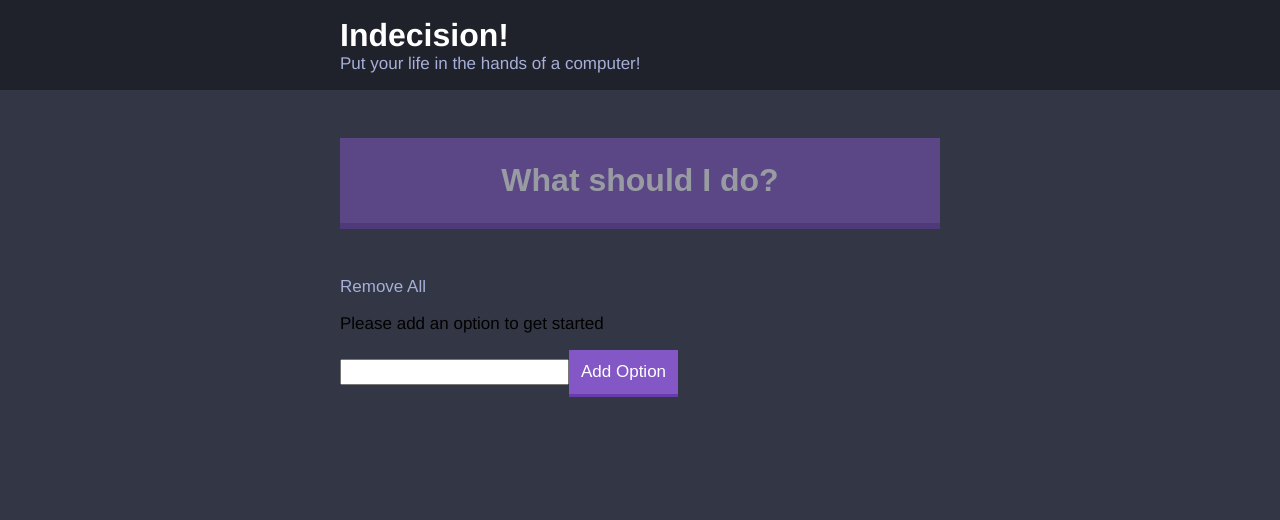
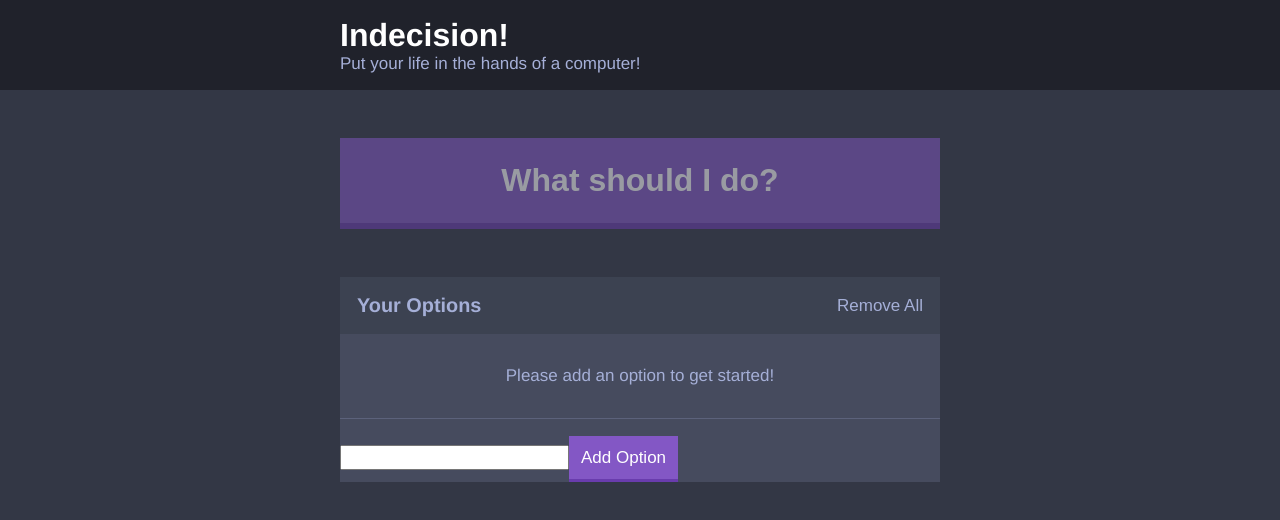
Before and after one commit to Tylyps/StylingReact, a React app: page / in a window 1280 px wide. Shown: the top 520 px of the page. Built offline with nearby package versions, Linux system fonts and the light colour scheme.

Commit message:
Add style for widget header and message

```diff
--- a/src/components/IndecisionApp.js
+++ b/src/components/IndecisionApp.js
@@ -75,6 +75,7 @@
             hasOptions={this.state.options.length > 0}
             handlePick={this.handlePick}
           />
+          <div className="widget">
             <Options
               options={this.state.options}
               handleDeleteOptions={this.handleDeleteOptions}
@@ -83,6 +84,7 @@
             <AddOption
               handleAddOption={this.handleAddOption}
             />
+          </div>
         </div>
         <OptionModal
           selectedOption={this.state.selectedOption}
--- a/src/components/Options.js
+++ b/src/components/Options.js
@@ -3,13 +3,16 @@
 
 const Options = (props) => (
   <div>
+    <div className="widget-header">
+      <h3 className="widget-header__title">Your Options</h3>
       <button
         onClick={props.handleDeleteOptions}
         className="button button--link"
       >
         Remove All
       </button>
-    {props.options.length === 0 && <p>Please add an option to get started</p>}
+    </div>
+    {props.options.length === 0 && <p className="widget__message">Please add an option to get started!</p>}
     <ol>
       {props.options.map(option => (
         <Option
--- a/src/styles/base/_settings.scss
+++ b/src/styles/base/_settings.scss
@@ -2,6 +2,8 @@
 
 $off-black: #20222b;
 $dark-blue: #333745;
+$blue: #3c4251;
+$light-blue: #464b5e;
 $off-white: #a5afd7;
 $purple: #8357c5;
 
--- /dev/null
+++ b/src/styles/components/_widget.scss
@@ -0,0 +1,28 @@
+//Widget
+.widget {
+  background: $light-blue;
+  margin-bottom: $xl-size;
+}
+
+.widget__message {
+  border-bottom: 1px solid lighten($light-blue, 10%);
+  color: $off-white;
+  margin: 0;
+  padding: $l-size;
+  text-align: center;
+}
+
+
+// Widget Header
+.widget-header {
+  background: $blue;
+  color: $off-white;
+  display: flex;
+  justify-content: space-between;
+  align-items: center;
+  padding: $m-size;
+}
+
+.widget-header__title {
+  margin: 0;
+}
--- a/src/styles/styles.scss
+++ b/src/styles/styles.scss
@@ -4,3 +4,4 @@
 @import './components/container';
 @import './components/header';
 @import './components/button';
+@import './components/widget';
```
Lines whose indentation alone changed are shown as unchanged.
